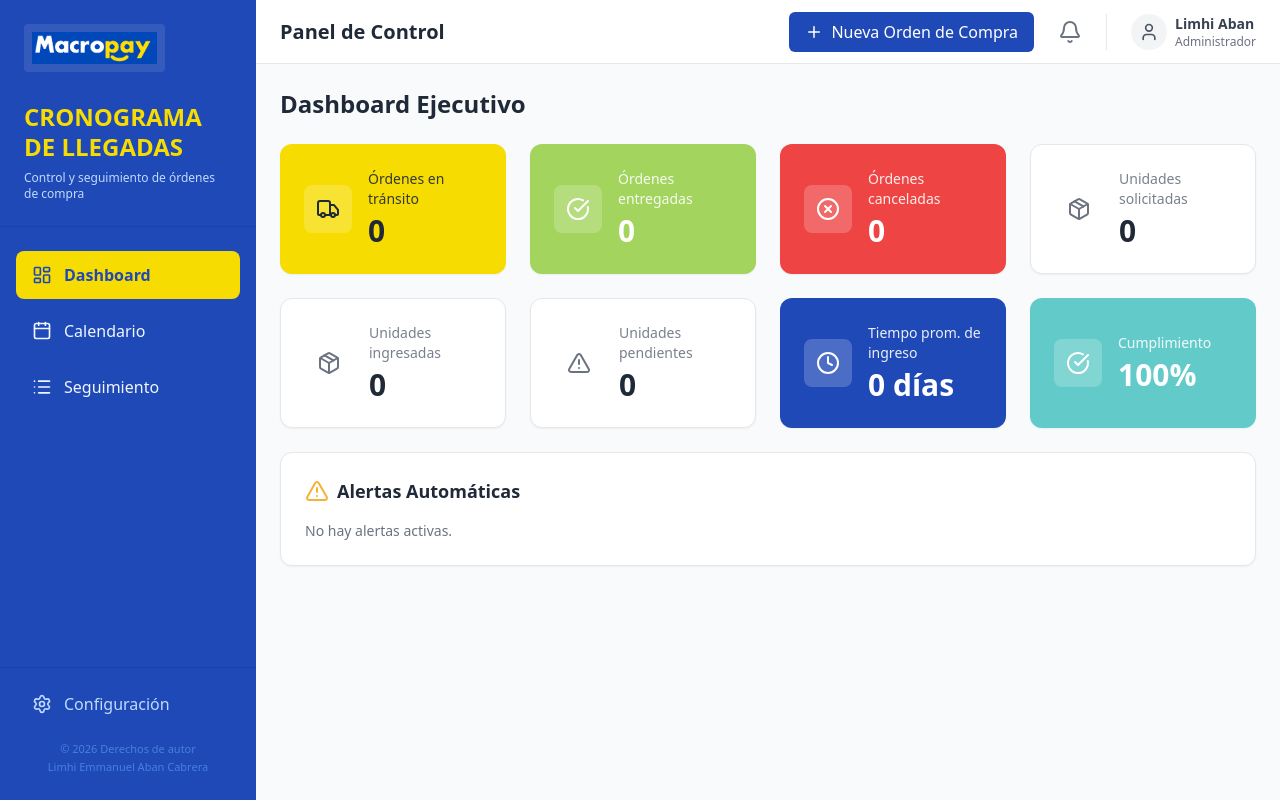
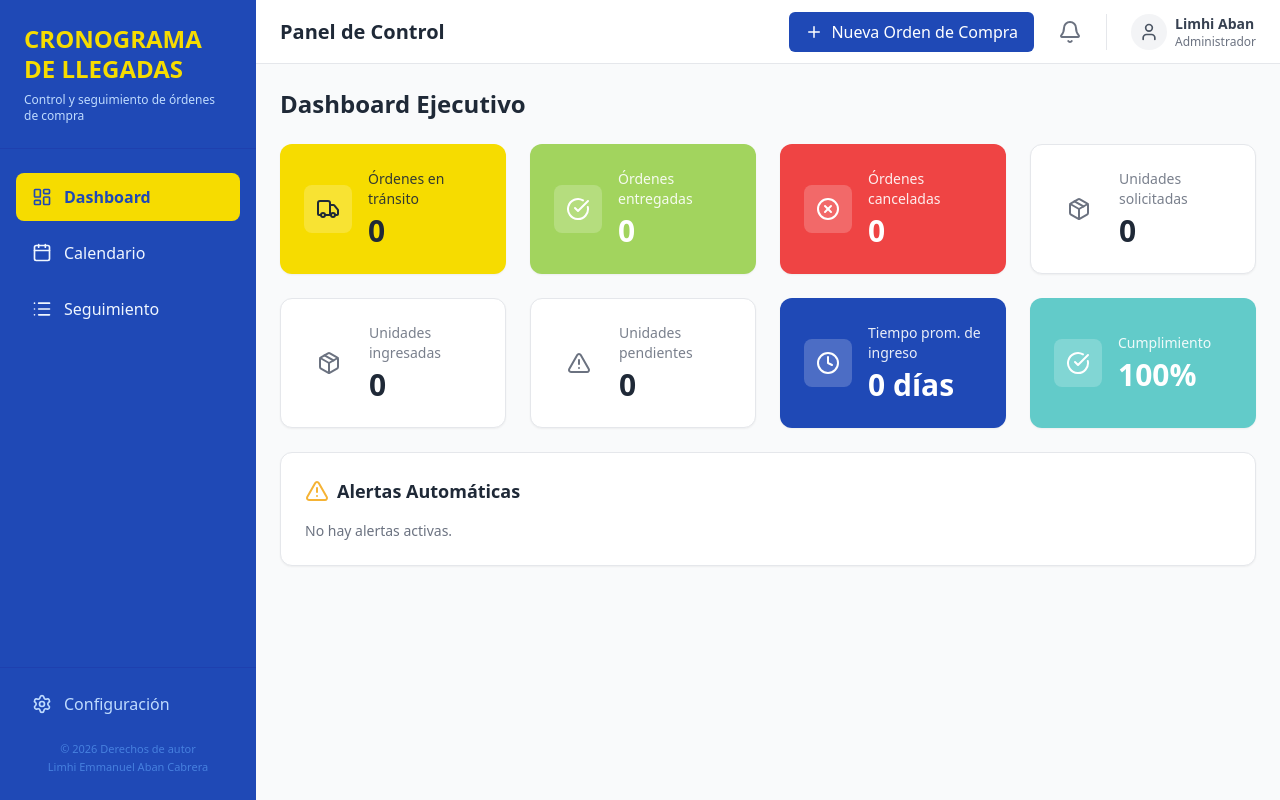
Before and after one commit to limhiaban-star/cronograma-llegadas, a React (Vite) app: page /#/ in a window 1280 px wide. Built offline with nearby package versions, Linux system fonts and the light colour scheme.

Commit message:
Move logo to bottom right

```diff
--- a/src/components/layout/Sidebar.jsx
+++ b/src/components/layout/Sidebar.jsx
@@ -15,13 +15,6 @@ export default function Sidebar() {
   return (
     <aside className="w-64 bg-macro-blue text-white min-h-screen flex flex-col">
       <div className="p-6 border-b border-blue-800">
-        <div className="mb-6 bg-white/10 p-2 rounded inline-block backdrop-blur-sm">
-          <img
-            src={logoMacropay}
-            alt="Macropay Logo"
-            className="h-8 object-contain"
-          />
-        </div>
         <h1 className="text-2xl font-display font-black text-macro-yellow leading-tight">
           CRONOGRAMA<br/>DE LLEGADAS
         </h1>
```
